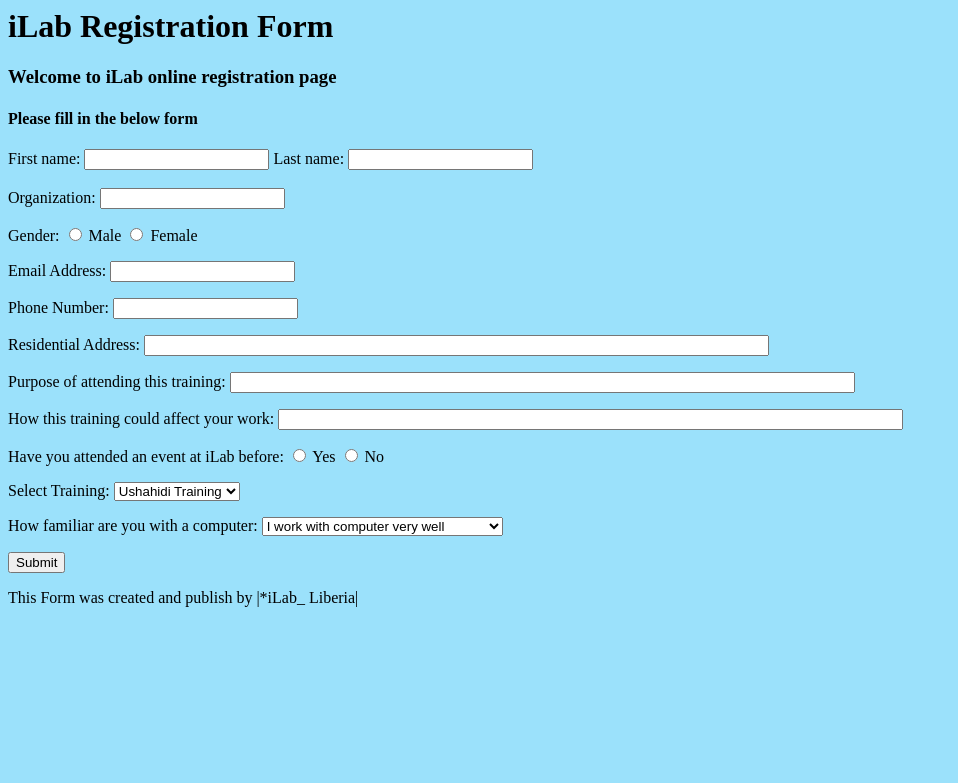
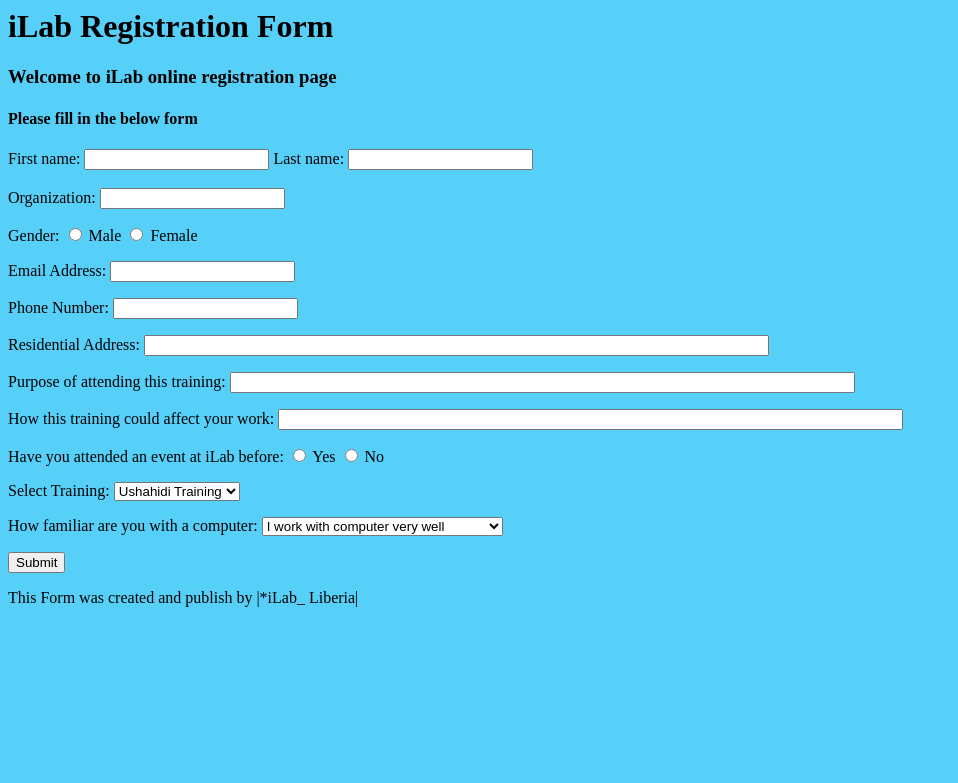
Before and after one commit to jetherton/iLab-Registration-Program, a PHP site: page /index.html in a window 1280 px wide. Shown: the top 783 px of the page, without its empty margins (0-958 px from the left). Run offline with PHP 8.4, Linux system fonts and the light colour scheme.

Commit message:
matched color to ilabliberia.com

```diff
--- a/stylesheet/style.css
+++ b/stylesheet/style.css
@@ -1,6 +1,6 @@
 body
 		{
-			background: #9BE1FB;
+			background: #56D0F9;
 
 		}
 
```
